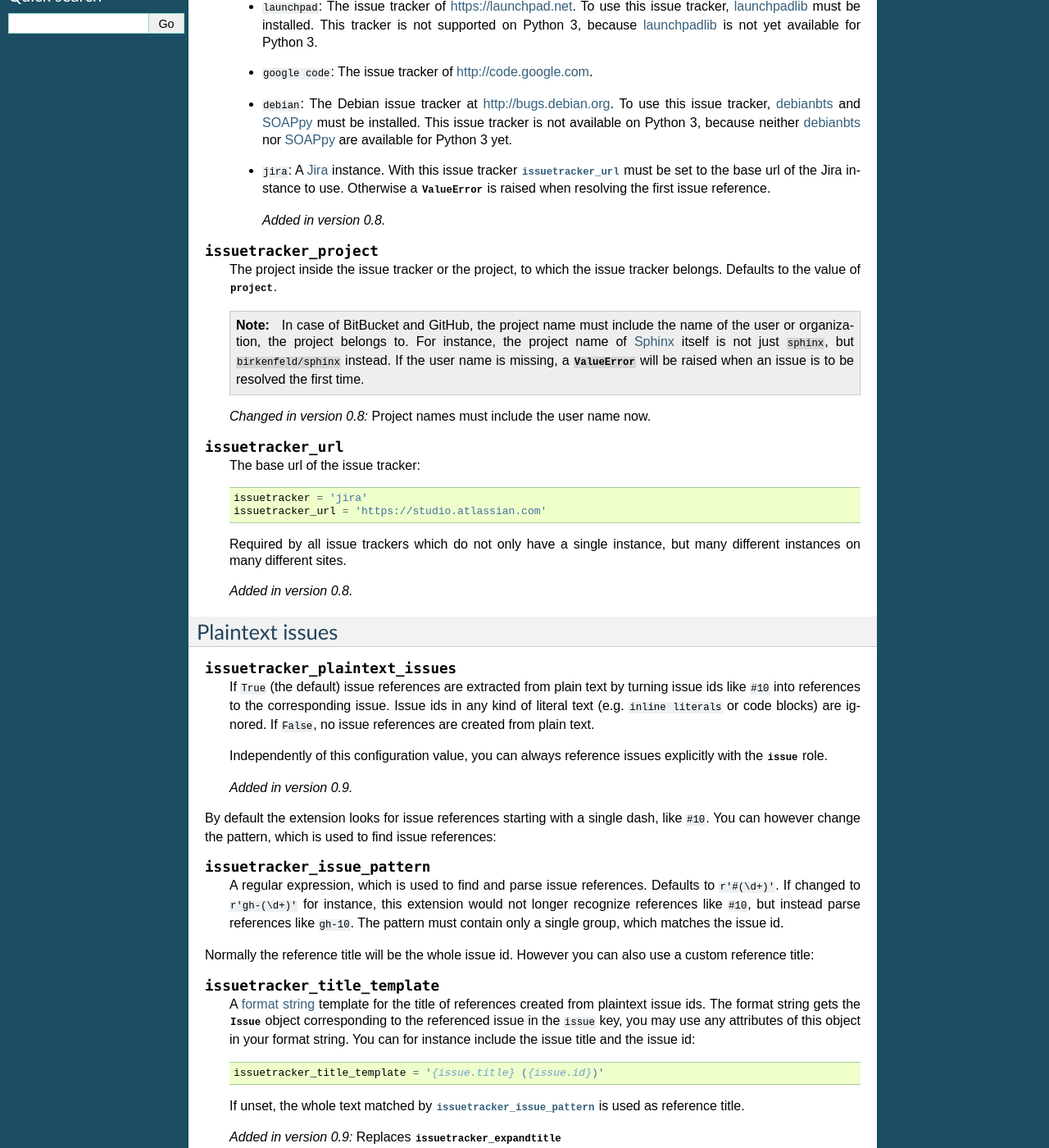
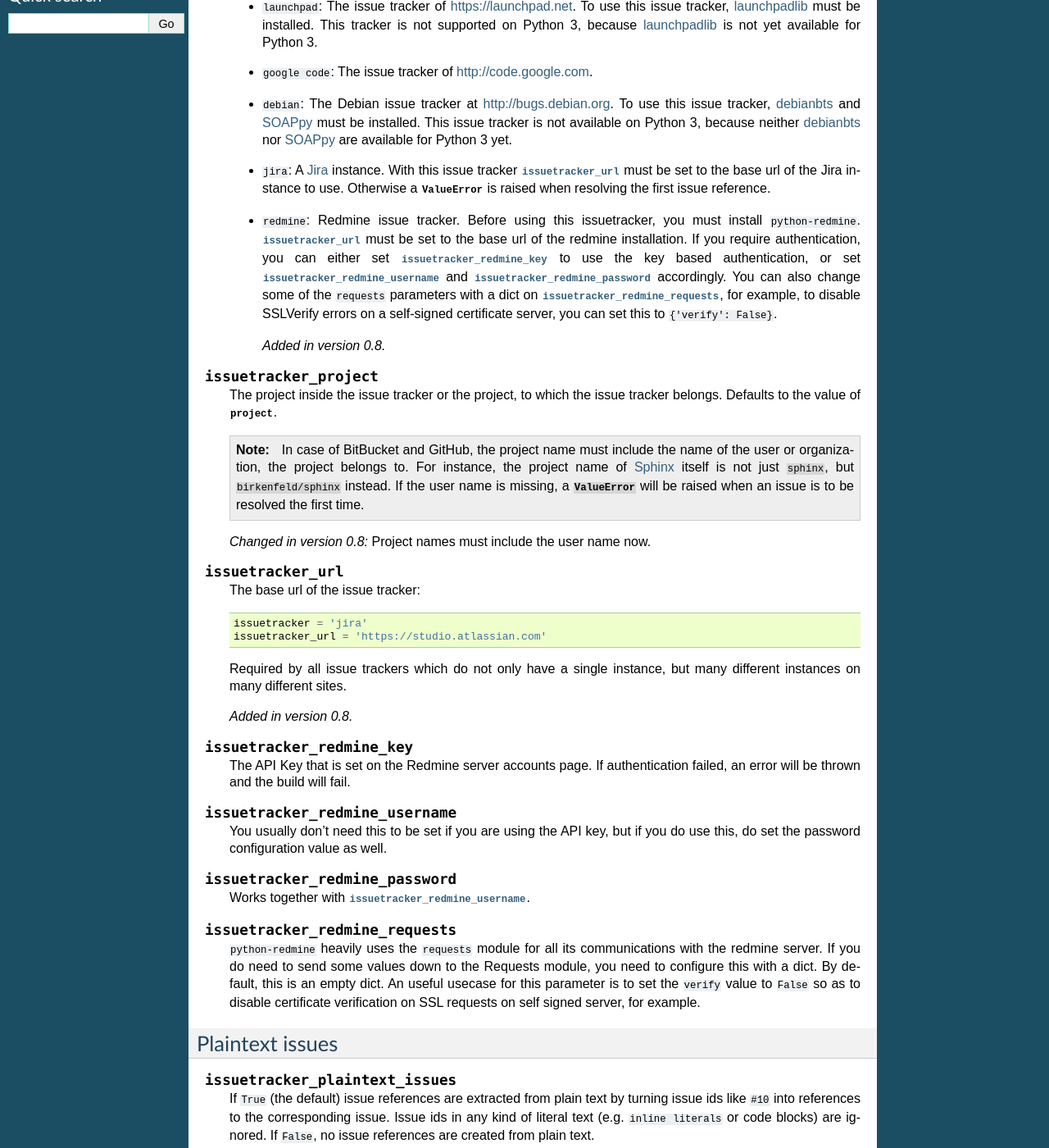
Before and after one commit to ignatenkobrain/sphinxcontrib-issuetracker, a Sphinx documentation site: the page built from doc/configuration.rst, in a window 1280 px wide and 1400 px high, scrolled down 348 px. Shown: the whole window at 82% size. Built offline with Sphinx 7.4.7, drawn with Linux system fonts in a browser that asks for light colours; pages that are not in the unit, such as notebooks, are missing from menus; the version number could not be read and is left out.

Commit message:
Integration with Redmine API Services
Added integration with Redmine issue tracker. This requires
python-redmine to be installed on the system before using this resolver.
Since redmine is very issue based system, there is no need to assign a
project to it. Variables that are required to be configured are:

* issuetracker_url

Optional variables (but usually needed) are:

* issuetracker_redmine_key (API key for redmine access, removes the need
  for username/password)
* issuetracker_redmine_username (if not using key based path)
* issuetracker_redmine_password (used together with username)

Another optional variable is related to the Requests python module:

* issuetracker_redmine_requests

One could set this to do the following:

* `{'verify': False}` - Skip checking of SSL keys
* `{'verify': '/path/to/cert'}`  - To verify the host, but use the file
  provided to authenticate with the server

```diff
--- a/doc/configuration.rst
+++ b/doc/configuration.rst
@@ -27,6 +27,17 @@ Add ``sphinxcontrib.issuetracker`` to the configuration value
      :confval:`issuetracker_url` must be set to the base url of the Jira
      instance to use.  Otherwise a :exc:`~exceptions.ValueError` is raised when
      resolving the first issue reference.
+   - ``redmine``: Redmine issue tracker. Before using this issuetracker, you
+     must install ``python-redmine``. :confval:`issuetracker_url` must be
+     set to the base url of the redmine installation. If you require
+     authentication, you can either set :confval:`issuetracker_redmine_key` to
+     use the key based authentication, or set
+     :confval:`issuetracker_redmine_username` and
+     :confval:`issuetracker_redmine_password` accordingly. You can also change
+     some of the ``requests`` parameters with a dict on
+     :confval:`issuetracker_redmine_requests`, for example, to disable
+     SSLVerify errors on a self-signed certificate server, you can set this to
+     ``{'verify': False}``.
 
      .. versionadded:: 0.8
 
@@ -59,6 +70,28 @@ Add ``sphinxcontrib.issuetracker`` to the configuration value
 
    .. versionadded:: 0.8
 
+.. confval:: issuetracker_redmine_key
+
+   The API Key that is set on the Redmine server accounts page. If
+   authentication failed, an error will be thrown and the build will fail.
+
+.. confval:: issuetracker_redmine_username
+
+   You usually don't need this to be set if you are using the API key, but if
+   you do use this, do set the password configuration value as well.
+
+.. confval:: issuetracker_redmine_password
+
+   Works together with :confval:`issuetracker_redmine_username`.
+
+.. confval:: issuetracker_redmine_requests
+
+   ``python-redmine`` heavily uses the ``requests`` module for all its
+   communications with the redmine server. If you do need to send some values
+   down to the Requests module, you need to configure this with a dict. By
+   default, this is an empty dict. An useful usecase for this parameter is to
+   set the ``verify`` value to ``False`` so as to disable certificate
+   verification on SSL requests on self signed server, for example.
 
 Plaintext issues
 ----------------
```
Also changed, not shown: 2 other files.
